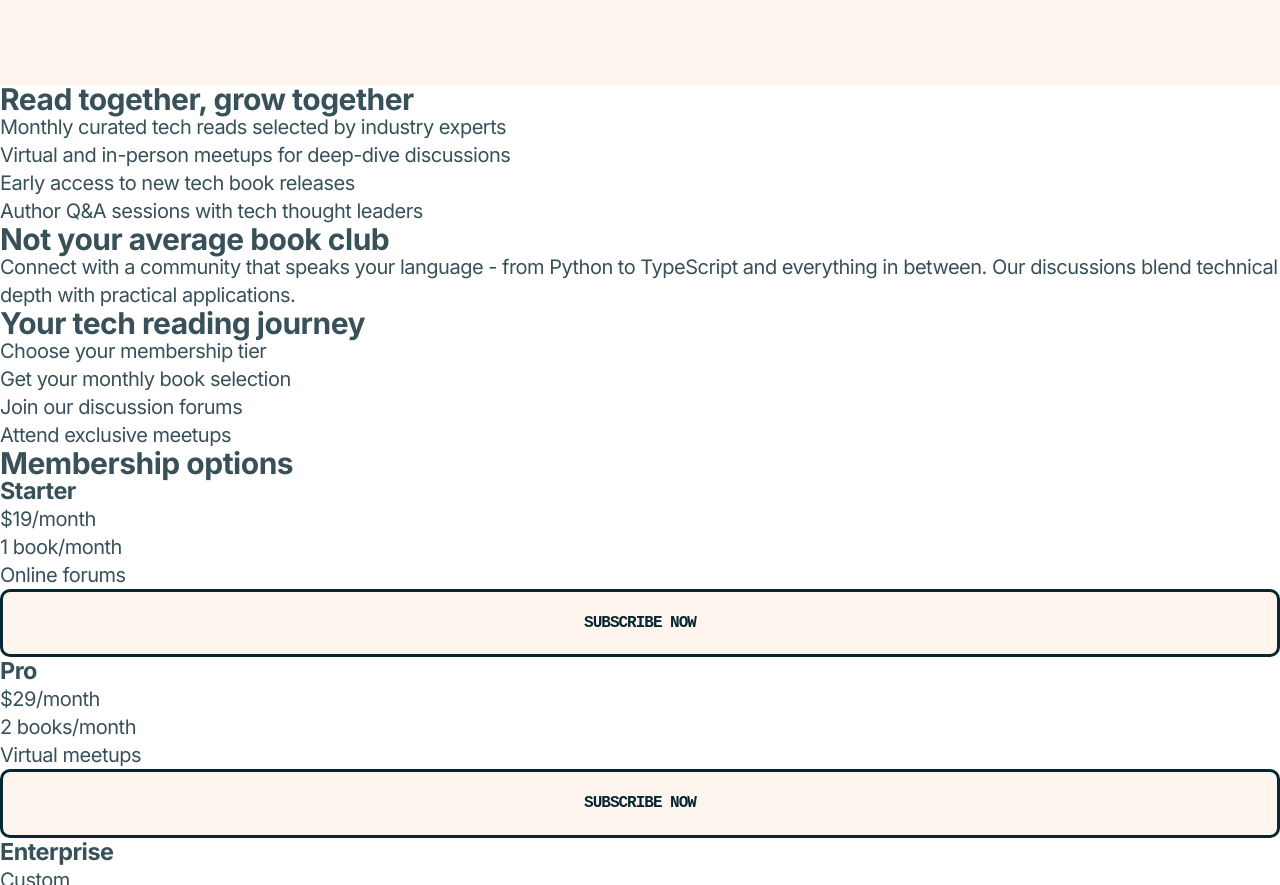
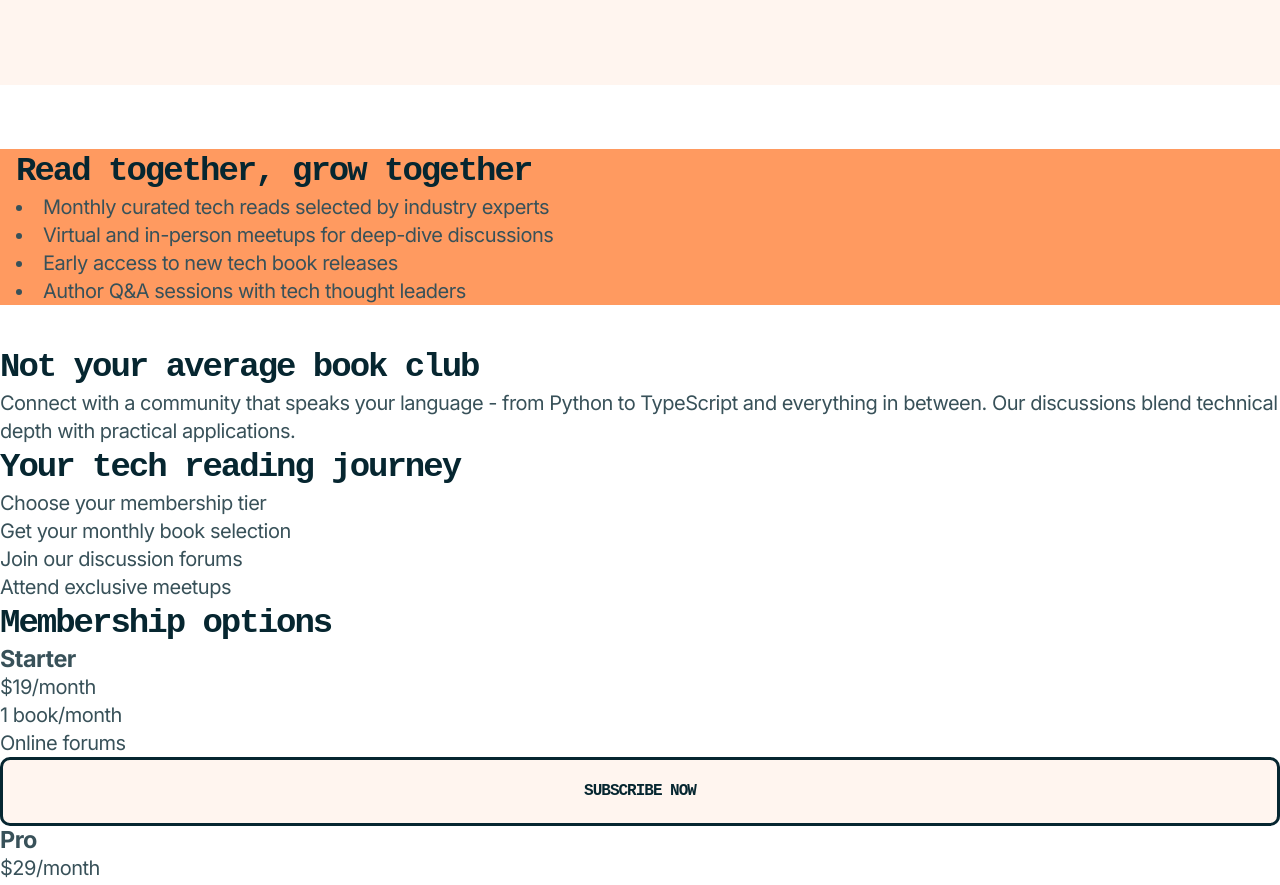
Before and after one commit to natalliasdh/tech-book-club, a plain HTML site: page index.html in a window 1280 px wide. Shown: the part 1975-2860 px from the top of the page. Drawn offline with Linux system fonts and the light colour scheme; a web font is replaced by a local one.

Commit message:
Read together structure

```diff
--- a/assets/css/style.css
+++ b/assets/css/style.css
@@ -138,3 +138,24 @@ button {
     margin-top:64px;
 
 }
+
+
+h2 {
+    font-size: 34px;
+    line-height: 130%;
+    letter-spacing: -2px;
+    font-family: "Martian Mono", monospace;
+    color: #062630;
+}
+
+.read-together {
+    margin-top: 64px;
+    margin-bottom: 40px;
+    padding: 0 16px;
+    background-color: #FF9A60;
+}
+
+.club-benefits ul {
+    width: 100%;
+    list-style-position: inside;
+}
```
